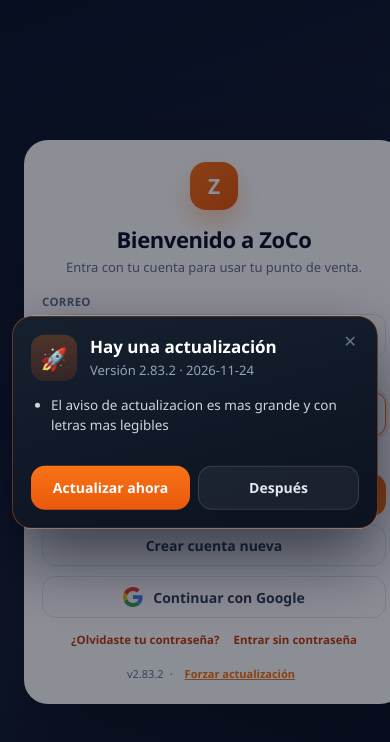
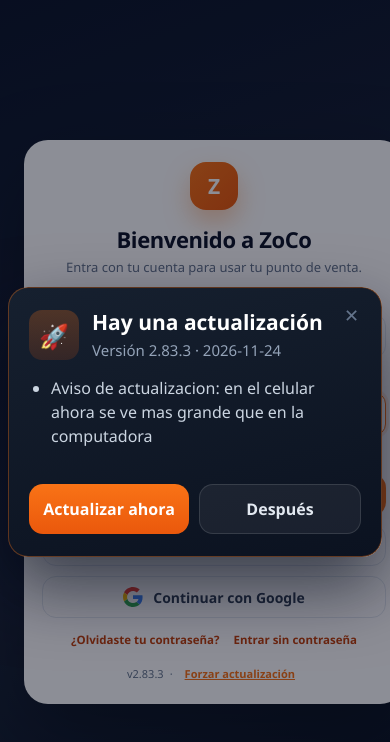
Before and after one commit to rubenvidal612/ZoCo-POS-App, a plain HTML site: page app/index.html in a window 390 px wide. Drawn offline with Linux system fonts and the light colour scheme; no server answers.

Commit message:
Aviso: tipografia mas grande en celular

```diff
--- a/app/css/app.css
+++ b/app/css/app.css
@@ -2053,11 +2053,15 @@ html, body { overscroll-behavior-y: contain; overscroll-behavior-x: none; }
 @media (max-width:900px){
   #upd-card{
     left:50%;right:auto;top:50%;bottom:auto;
-    width:calc(100vw - 24px);max-width:440px;
-    padding:18px;max-height:none;overflow:visible;
+    width:calc(100vw - 16px);max-width:none;
+    padding:22px 20px;max-height:none;overflow:visible;
   }
-  #upd-card .fc-txt b{font-size:17px}
-  #upd-card .fc-txt span{font-size:13px}
-  #upd-card .fc-notes li{font-size:13.5px;line-height:1.5}
-  #upd-card .fc-notes{max-height:40vh;overflow:auto;padding-right:4px}
-}
+  #upd-card .fc-ico{width:50px;height:50px;flex:0 0 50px;font-size:24px}
+  #upd-card .fc-txt b{font-size:21px;line-height:1.22}
+  #upd-card .fc-txt span{font-size:15px;margin-top:4px}
+  #upd-card .fc-notes{margin-top:16px;padding-left:22px;max-height:44vh;overflow:auto;padding-right:4px}
+  #upd-card .fc-notes li{font-size:16px;line-height:1.5;margin-bottom:8px}
+  #upd-card .fc-actions{margin-top:18px;gap:10px}
+  #upd-card .fc-actions .btn{height:50px;font-size:16px}
+  #upd-card .fc-x{font-size:18px;top:14px;right:16px}
+}
--- a/app/index.html
+++ b/app/index.html
@@ -35,7 +35,7 @@
   });
 </script>
 <link rel="stylesheet" href="./css/tokens.css?v=8">
-<link rel="stylesheet" href="./css/app.css?v=55">
+<link rel="stylesheet" href="./css/app.css?v=56">
 <link rel="stylesheet" href="./css/landing.css?v=3">
 </head>
 <body>
--- a/app/sw.js
+++ b/app/sw.js
@@ -1,5 +1,5 @@
 // Service worker: cache del shell para usar ZoCo sin internet
-const CACHE = 'zoco-shell-v171';
+const CACHE = 'zoco-shell-v172';
 const SHELL = [
   '/',
   '/index.html',
--- a/app/version.json
+++ b/app/version.json
@@ -1,7 +1,7 @@
 {
-    "version":  "2.83.2",
+    "version":  "2.83.3",
     "date":  "2026-11-24",
     "notes":  [
-                  "El aviso de actualizacion es mas grande y con letras mas legibles"
+                  "Aviso de actualizacion: en el celular ahora se ve mas grande que en la computadora"
               ]
 }
```
